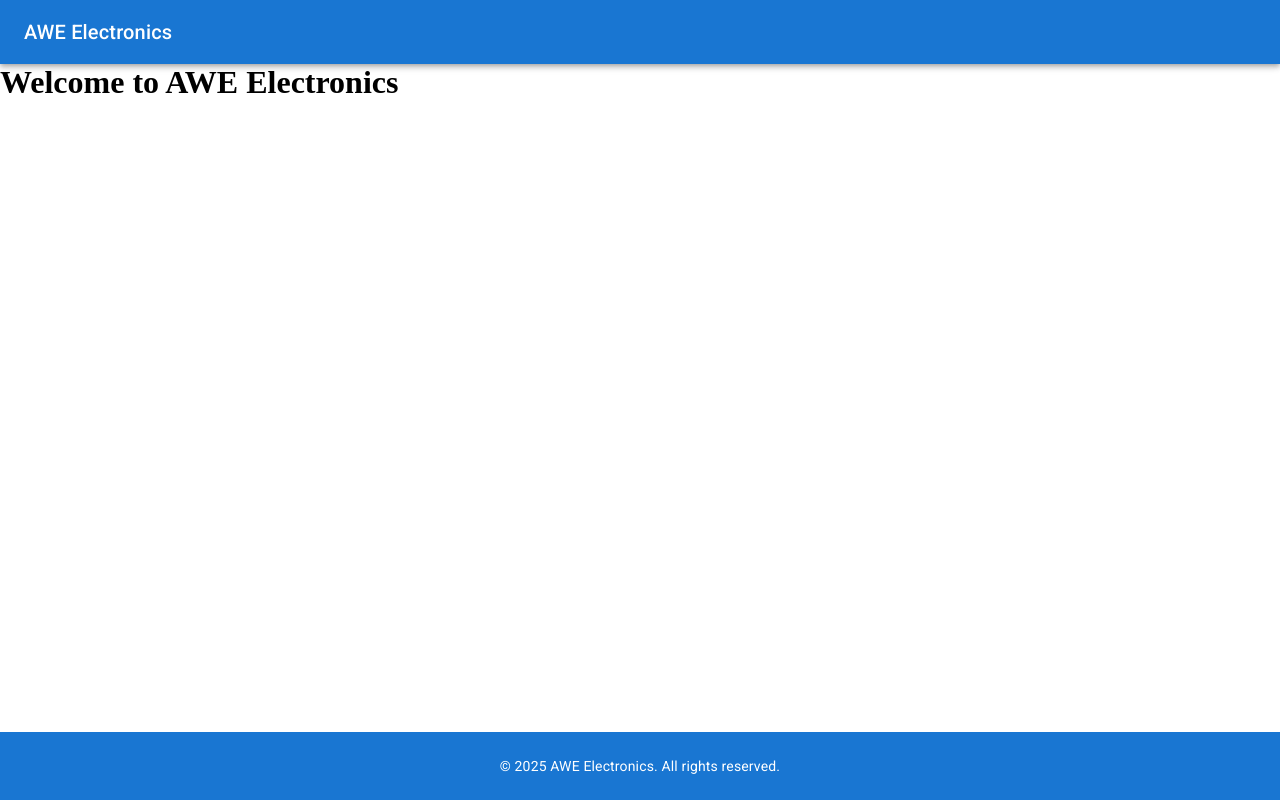
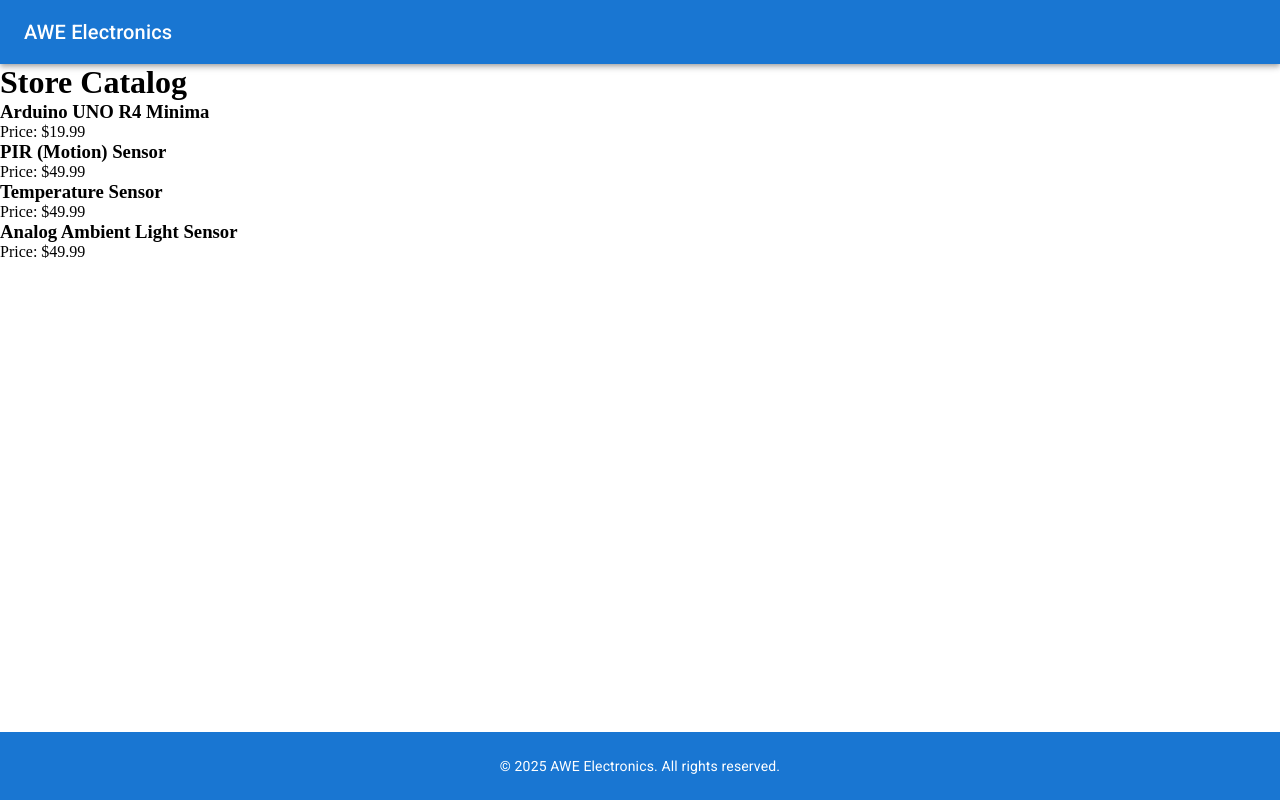
Before and after one commit to vividskiess/SWE30003-A3, a React (Vite) app in the folder frontend/: page / in a window 1280 px wide. Built offline with nearby package versions, Linux system fonts and the light colour scheme; some icons are missing.

Commit message:
feat: Template of how to implement classes

```diff
--- a/frontend/src/App.tsx
+++ b/frontend/src/App.tsx
@@ -1,10 +1,10 @@
-
+import StoreCatalogComponent from './pages/StoreCatalog';
 import Layout from './components/Layout';
 
 function App() {
   return (
     <Layout>
-      <h1>Welcome to AWE Electronics</h1>
+      <StoreCatalogComponent />
     </Layout>
   );
 }
--- a/frontend/src/components/Navbar.tsx
+++ b/frontend/src/components/Navbar.tsx
@@ -8,7 +8,6 @@
   return (
     <AppBar position="static">
       <Toolbar>
-        {/* Left-aligned content */}
         <Typography variant="h6" component="div" sx={{ mr: 2, flexGrow: 1 }}>
           AWE Electronics
         </Typography>
--- /dev/null
+++ b/frontend/src/models/Product.ts
@@ -0,0 +1,20 @@
+export class Product {
+  constructor(
+    public id: string,
+    public name: string,
+    public price: number,
+    public description: string = ''
+  ) {}
+}
+
+export class StoreCatalog {
+  private products: Product[] = [];
+
+  addProduct(product: Product): void {
+    this.products.push(product);
+  }
+
+  getProducts(): Product[] {
+    return [...this.products];
+  }
+}
--- a/frontend/src/pages/StoreCatalog.tsx
+++ b/frontend/src/pages/StoreCatalog.tsx
@@ -0,0 +1,30 @@
+import React from 'react';
+import { Product, StoreCatalog } from '../models/Product';
+
+const catalog = new StoreCatalog();
+catalog.addProduct(new Product('1', 'Arduino UNO R4 Minima', 19.99));
+catalog.addProduct(new Product('2', 'PIR (Motion) Sensor', 49.99));
+catalog.addProduct(new Product('3', 'Temperature Sensor', 49.99));
+catalog.addProduct(new Product('3', 'Analog Ambient Light Sensor', 49.99));
+
+
+const StoreCatalogComponent: React.FC = () => {
+  const products = catalog.getProducts();
+
+  return (
+    <div className="store-catalog">
+      <h1>Store Catalog</h1>
+      <ul>
+        {products.map(product => (
+          <li key={product.id}>
+            <h3>{product.name}</h3>
+            <p>Price: ${product.price.toFixed(2)}</p>
+            {product.description && <p>{product.description}</p>}
+          </li>
+        ))}
+      </ul>
+    </div>
+  );
+};
+
+export default StoreCatalogComponent;
```
